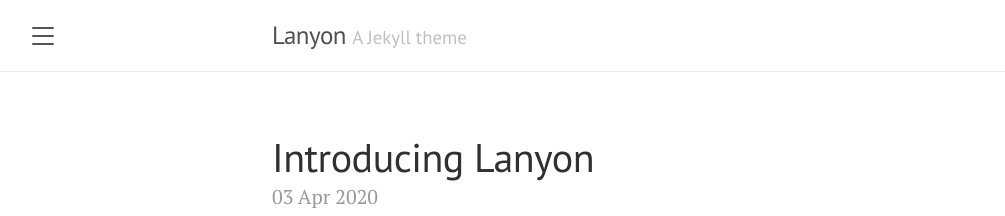
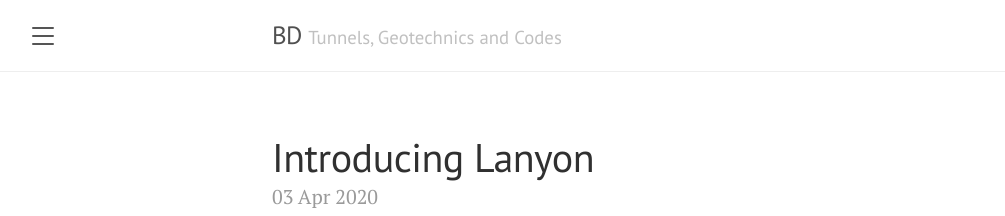
Before and after one commit to hdoer/berkdemir.github.io, a Jekyll site: the page built from index.html, in a window 1280 px wide and 900 px high. Shown: the top 216 px of the window, without its empty margins (8-1013 px from the left). Built offline with Jekyll 4.4.1, drawn with Linux system fonts in a browser that asks for light colours; the list of posts is cut into pages by our own code; part of the change alters nothing that is shown.

Commit message:
Update _config.yml

```diff
--- a/_config.yml
+++ b/_config.yml
@@ -1,7 +1,7 @@
 # Setup
-title:               Lanyon
-tagline:             'A Jekyll theme'
-description:         'A reserved <a href="https://jekyllrb.com" target="_blank">Jekyll</a> theme that places the utmost gravity on content with a hidden drawer. Made by <a href="https://twitter.com/mdo" target="_blank">@mdo</a>.'
+title:               BD
+tagline:             'Tunnels, Geotechnics and Codes'
+description:         'A personal website to share notes on tunnels, geotechnical engineering and codes. - Berk Demir'
 url:                 https://berkdemir.github.io
 baseurl:             ''
 paginate:            10
@@ -9,9 +9,9 @@ permalink:           pretty
 
 # About/contact
 author:
-  name:              Mark Otto
-  url:               https://twitter.com/mdo
-  email:             markdotto@gmail.com
+  name:              Berk Demir
+  url:               www.linkedin.com/in/bdberkdemir
+  email:             bdberkdemir@gmail.com
 
 # Gems
 plugins:
```
